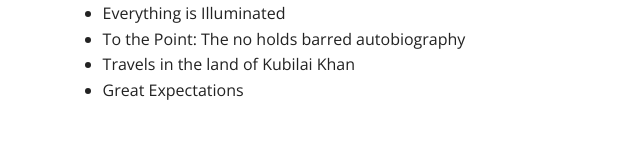
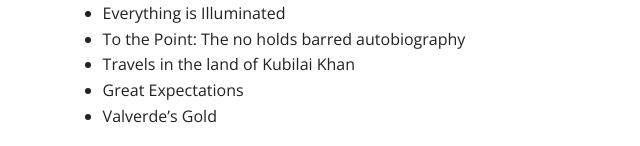
Before and after one commit to dirkcuys/thebacklog, a Jekyll site: the page built from bookshelf/index.md, in a window 1280 px wide. Shown: the part 1529-1675 px from the top of the page, without its empty margins (70-710 px from the left). Built offline with Jekyll 4.4.1, drawn with Linux system fonts in a browser that asks for light colours; nearby versions of some CDN libraries; before the commit the page ends 1653 px from its top, so only the background shows below that.

Commit message:
Add book

```diff
--- a/bookshelf/index.md
+++ b/bookshelf/index.md
@@ -62,6 +62,7 @@
 *   To the Point: The no holds barred autobiography
 *   Travels in the land of Kubilai Khan
 *   Great Expectations
+*   Valverde's Gold
 
  [1]: http://musicophilia.com/
  [2]: http://en.wikipedia.org/wiki/Long_Walk_to_Freedom
```
